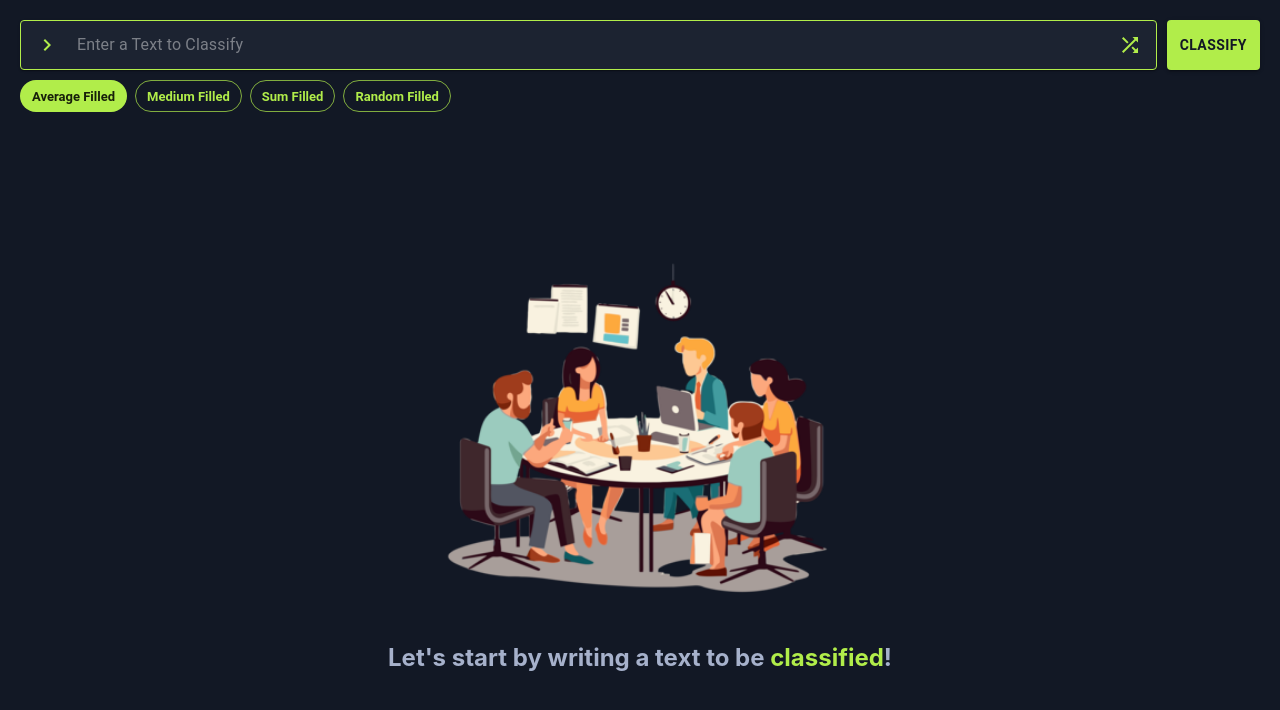
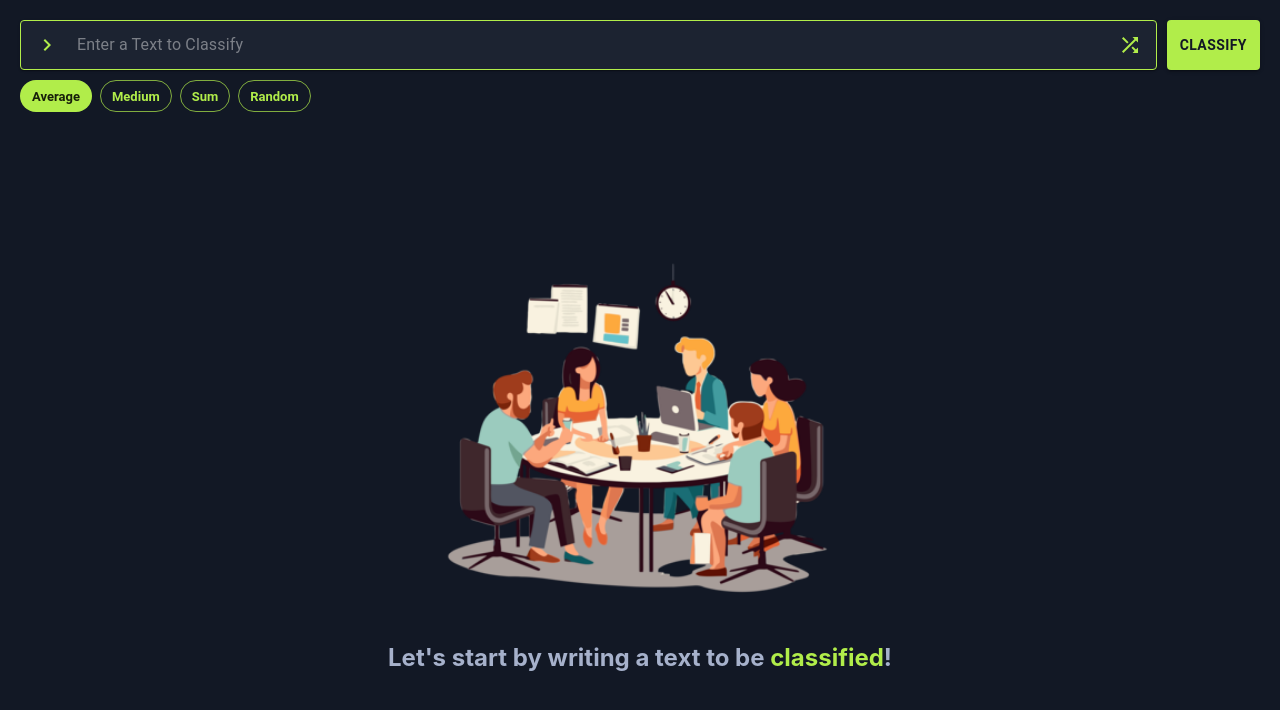
Before and after one commit to marsafy1/federated-knn, a React (Create React App) app in the folder knn-frontend/: page / in a window 1280 px wide. Shown: the top 710 px of the page. Built offline with nearby package versions, Linux system fonts and the light colour scheme.

Commit message:
cleaned the FE

```diff
--- a/knn-frontend/src/App.js
+++ b/knn-frontend/src/App.js
@@ -4,34 +4,27 @@ import axios from 'axios';
 import './App.css';
 
 // components folder
-import Navbar from './components/Navbar';
 import SearchField from './components/SearchField';
 import Node from './components/Node';
 import Server from './components/Server';
 import LocalClassification from './assets/phone_classification.mp4'
+
 // simple mui components
-// import TextField from '@mui/material/TextField';
 import ImportExportIcon from '@mui/icons-material/ImportExport';
-import Button from '@mui/material/Button';
 import LoadingButton from '@mui/lab/LoadingButton';
 import Waiting from './assets/waiting.png'
-import FormControl from '@mui/material/FormControl';
-import InputLabel from '@mui/material/InputLabel';
-import MenuItem from '@mui/material/MenuItem';
-import Select from '@mui/material/Select';
-import Box from '@mui/material/Box';
 import Chip from '@mui/material/Chip';
 import Stack from '@mui/material/Stack';
 
 function App() {
-  const [inputText, setInputText] = useState("");
-  const [loading, setLoading] = useState(false);
-
+  const aggTechs = ['Average', 'Medium', 'Sum', 'Random'];
   const loadingIconsCount = 8;
   const loadingIcons = Array.from({ length: loadingIconsCount }, (_, index) => index + 1); // Create an array [1, 2, 3, 4, 5]
 
+  const [inputText, setInputText] = useState("");
+  const [loading, setLoading] = useState(false);
   const [noInputAtAll, setNoInputAtAll] = useState(true);
-
+  const [aggTech, setAggTech] = React.useState(aggTechs[0]);
   const [data, setData] = useState({
     'payload': {
         'server': {
@@ -47,19 +40,11 @@ function App() {
     'status': 'success'
 })
 
-  const aggTechs = ['Average', 'Medium', 'Sum', 'Random'];
-  const [aggTech, setAggTech] = React.useState(aggTechs[0]);
-
-  const handleChange = (event) => {
-    console.log(event);
-    // alert(event.target.value)
-    setAggTech(event.target.value);
-  };
 
   const submitText=()=>{
-    // alert("hi "+inputText);
     classifyInputRequest();
   }
+
   const classifyInputRequest = async () => {
     setLoading(true);
     setNoInputAtAll(false);
@@ -71,7 +56,6 @@ function App() {
         });
         await new Promise(r => setTimeout(r, 1500));
         setData(response.data);
-        console.log(response)
     } catch (error) {
         console.log(error);
     } finally {
@@ -80,27 +64,8 @@ function App() {
 };
   return (
     <div className="App">
-      {/* <Navbar/> */}
       <div className="content">
         <div className='content_input_container'>
-          {/* <form> */}
-          {/* <Box sx={{ minWidth: 120, color:'red'}}>
-              <FormControl fullWidth sx={{height:100, color:'red'}}>
-                <InputLabel id="demo-simple-select-label">Age</InputLabel>
-                <Select
-                  labelId="demo-simple-select-label"
-                  id="demo-simple-select"
-                  value={aggTech}
-                  label="Age"
-                  onChange={handleChange}
-                  sx={{height: 50, color:'red'}}
-                >
-                  <MenuItem value={10}>Ten</MenuItem>
-                  <MenuItem value={20}>Twenty</MenuItem>
-                  <MenuItem value={30}>Thirty</MenuItem>
-                </Select>
-              </FormControl>
-            </Box> */}
             <div className="content_input">
               <SearchField submitText={submitText} inputText={inputText} setInputText={setInputText}/>
               <LoadingButton loading={loading} variant="contained" sx={{ marginLeft:'10px', background:'var(--primary)', fontWeight:'bolder', color:'var(--primary-bg)', height:'50px' }} onClick={submitText}>{loading? 'Classify':'Classify'}</LoadingButton>
@@ -111,7 +76,7 @@ function App() {
                   <Chip
                     key={tech}
                     sx={{ fontWeight: 'bold' }}
-                    label={`${tech} Filled`}
+                    label={`${tech}`}
                     color="primary"
                     variant={aggTech === tech ? 'contained' : 'outlined'}
                     onClick={() => setAggTech(tech)}
@@ -119,9 +84,6 @@ function App() {
                 ))}
               </Stack>
             </div>
-
-
-          {/* </form> */}
         </div>
         {!noInputAtAll && <div className="content_visuals">
           <div className="server_content">
--- a/knn-frontend/src/components/Node.js
+++ b/knn-frontend/src/components/Node.js
@@ -1,6 +1,4 @@
-import { height } from '@mui/system';
 import React from 'react';
-import DangerousIcon from '@mui/icons-material/Dangerous';
 import Poison from '../assets/poison.png'
 import Valid from '../assets/valid.png'
 import Spam from '../assets/spam_1.png'
--- a/knn-frontend/src/components/Server.js
+++ b/knn-frontend/src/components/Server.js
@@ -1,6 +1,4 @@
-import { height } from '@mui/system';
 import React from 'react';
-import DangerousIcon from '@mui/icons-material/Dangerous';
 import Poison from '../assets/poison.png'
 import Valid from '../assets/valid.png'
 import Spam from '../assets/spam_1.png'
```
Also changed, not shown: knn-frontend/src/components/SearchField.js (+0 -14 lines).
